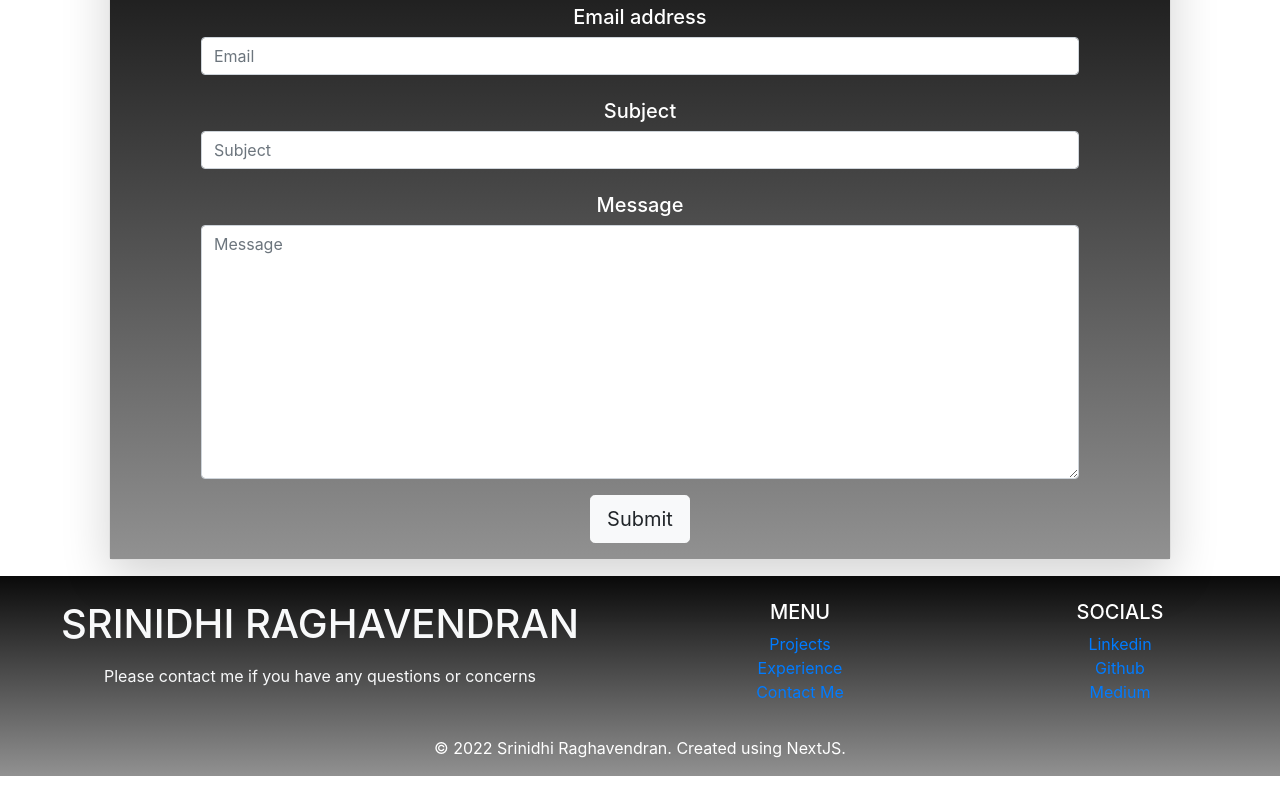
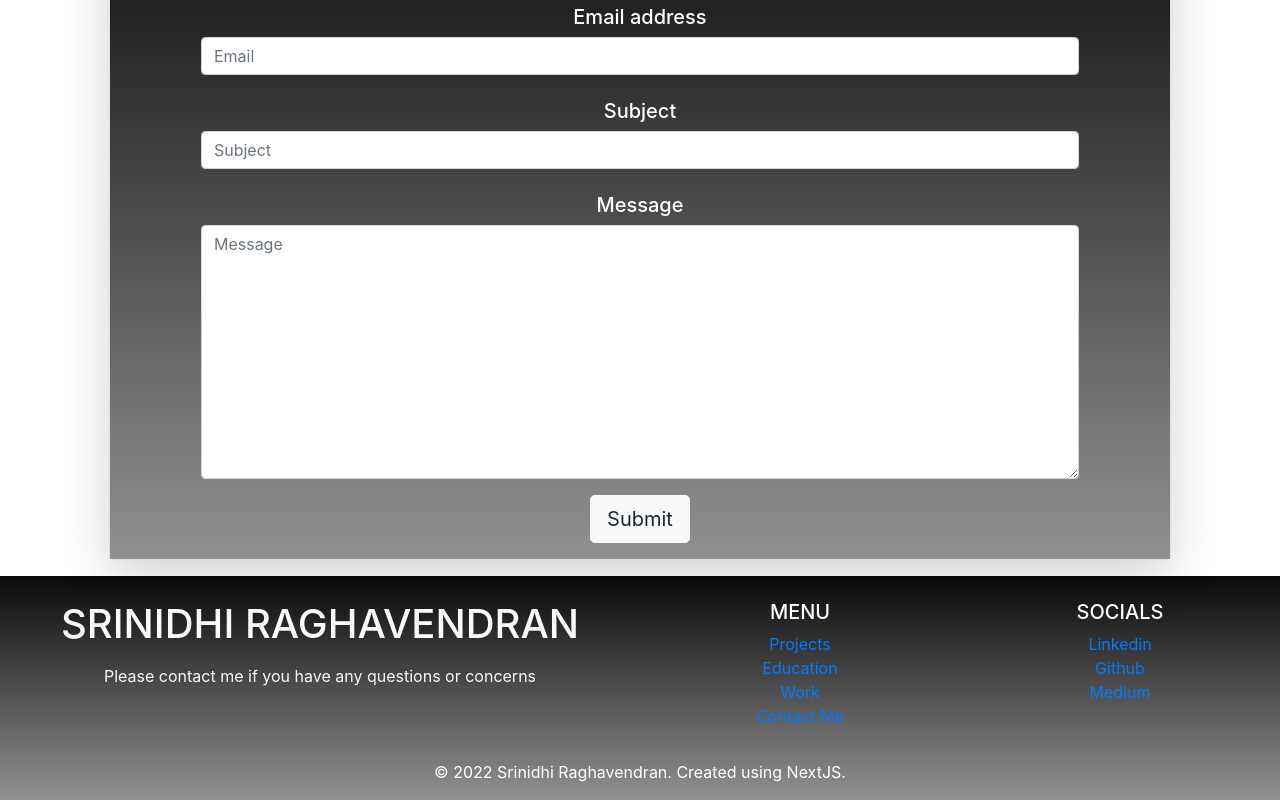
Before and after one commit to srinichrocks/Personal-Website, a Next.js app: page /contact-me in a window 1280 px wide. Shown: the part 273-1073 px from the top of the page. Before the commit the page ends 1049 px from the top, so only its background shows below. Built offline with nearby package versions, Linux system fonts and the light colour scheme.

Commit message:
Fixing footer

```diff
--- a/src/pages/footer.js
+++ b/src/pages/footer.js
@@ -25,7 +25,10 @@ export default function Footer() {
             <a href="/projects" rel = "noreferrer">Projects</a>
           </li>
           <li>
-            <a href="/experience" rel = "noreferrer">Experience</a>
+            <a href="/education" rel = "noreferrer">Education</a>
+          </li>
+          <li>
+            <a href="/work" rel = "noreferrer">Work</a>
           </li>
           <li>
             <a href="/contact-me" rel = "noreferrer">Contact Me</a>
```
